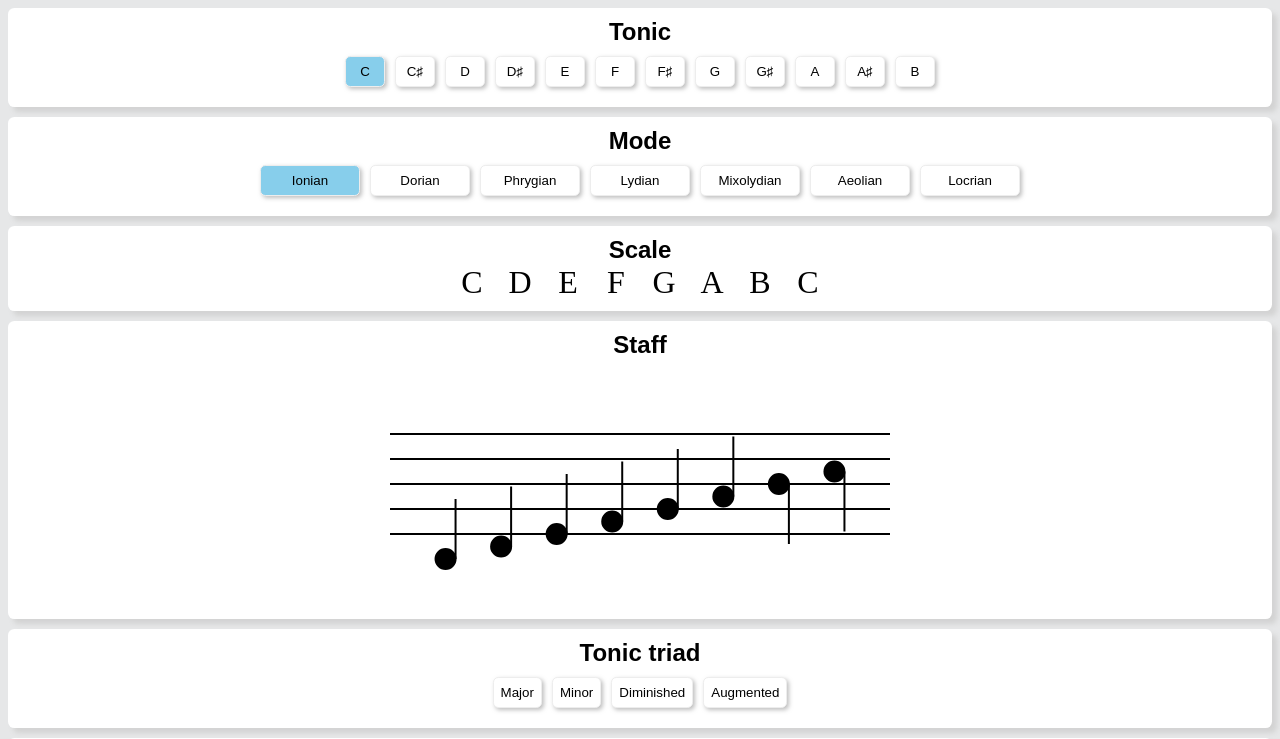
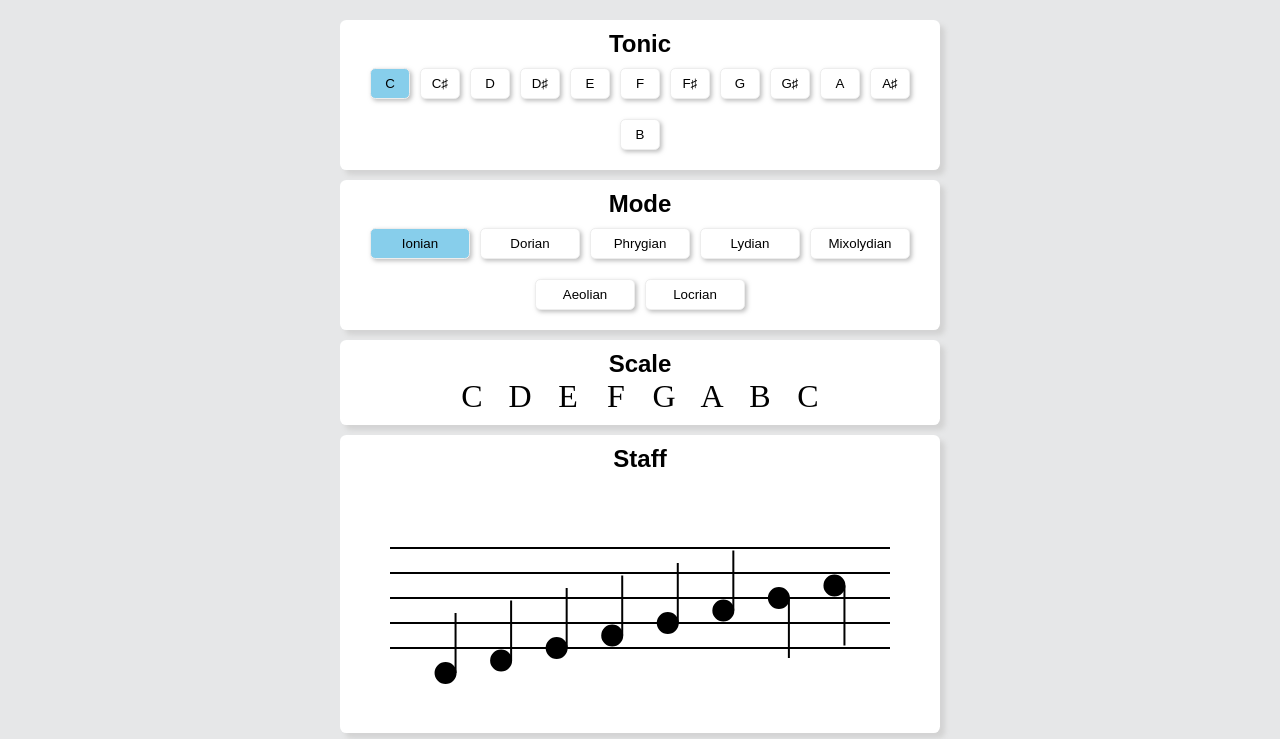
Before and after one commit to AshleyShalloe/scales, a plain HTML site: page index.html in a window 1280 px wide. Shown: the top 739 px of the page. Drawn offline with Linux system fonts and the light colour scheme.

Commit message:
tweak CSS

```diff
--- a/index.html
+++ b/index.html
@@ -9,6 +9,17 @@
         html {
             font-family: sans-serif;
             background: #e6e7e8;
+        }
+
+        body {
+            margin: 0 auto;
+            max-width: 600px;
+            display: flex;
+            flex-direction: column;
+            align-content: center;
+            justify-content: center;
+            margin-top: 20px;
+            margin-bottom: 20px;
         }
 
         #modeContainer button {
@@ -23,6 +34,7 @@
             display: flex;
             flex-direction: column;
             align-items: center;
+            overflow-x: auto;
         }
 
         button {
@@ -84,6 +96,7 @@
 
         #theStave {
             max-width: 100%;
+            min-width: 500px;
         }
 
         h2 {
@@ -471,28 +484,28 @@
 
         // optionally add a seventh to the triad
         // apparently the default is a minor seventh so we'll do that
-        if (addSeventh){
+        if (addSeventh) {
             triadArray.push(triadObj["otherIntervals"]["minorSeventh"])
         }
 
-        addOctavesToScaleArray(triadArray.filter(x => currentScale.includes(x))).forEach(x => highlightNote(x, stepDuration*1000))
+        addOctavesToScaleArray(triadArray.filter(x => currentScale.includes(x))).forEach(x => highlightNote(x, stepDuration * 1000))
 
         playChordArray(triadArray.map(x => `${x}4`))
     }
 
-    function highlightNote(noteName, timeout){
+    function highlightNote(noteName, timeout) {
         var targetElm = document.querySelector(`[data-note=${noteName}]`)
 
-        if (!targetElm){
+        if (!targetElm) {
             console.warn(noteName, "not in scale")
             return
         }
 
         targetElm.style.fill = "skyblue"
 
-        if (timeout){
+        if (timeout) {
             setTimeout(
-                function(){targetElm.style.fill = "black"},
+                function () { targetElm.style.fill = "black" },
                 timeout
             )
         }
```
